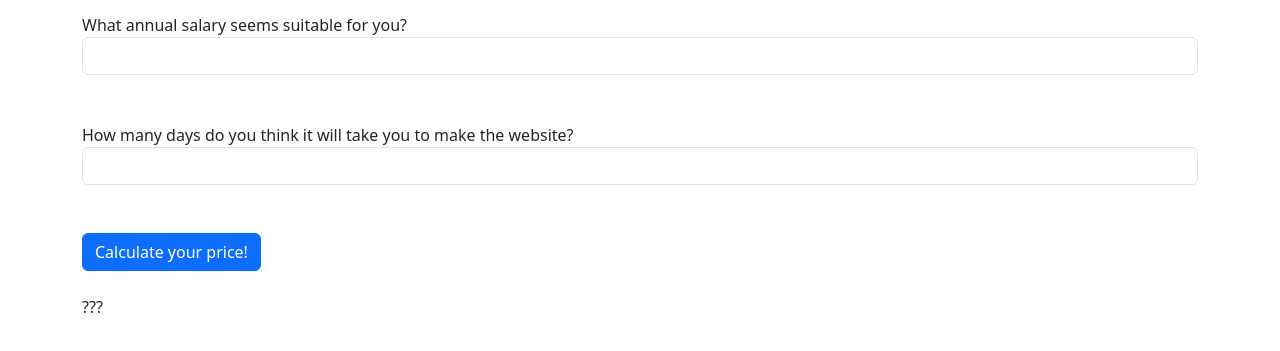
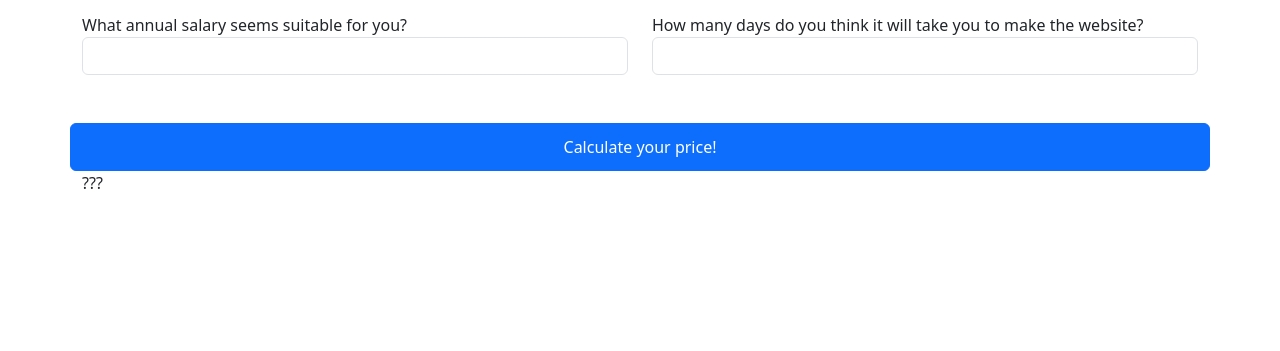
Before and after one commit to hughtml/cm4025lab1, a plain HTML site: page frontend/myWebPage.html in a window 1280 px wide. Shown: the part 137-488 px from the top of the page. Drawn offline with nearby package versions, Linux system fonts and the light colour scheme.

Commit message:
Moving into columns.

```diff
--- a/frontend/myWebPage.html
+++ b/frontend/myWebPage.html
@@ -15,12 +15,20 @@
 
 <div class="container">
   <form id="budget" action="javascript:calculatePrice()">
+    <div class="row">
+      <div class="col-sm-12 col-md-6">
         <label for="salary">What annual salary seems suitable for you?</label>
         <input class="form-control" type="text" id="salary" name="salary"/><br><br>
+      </div>
+      <div class="col-sm-12 col-md-6">
         <label for="days">How many days do you think it will take you to make the website?</label>
       <input class="form-control" type="text" id="days" name="days"/><br><br>
+      </div>
+    </div>
+    <div class="row">
       <input class="btn btn-primary" type="submit" value="Calculate your price!"><br><br>
       <label id="finalPrice"> ??? </label>
+    </div>
   </form>
 </div>
 
```
Lines whose indentation alone changed are shown as unchanged.
